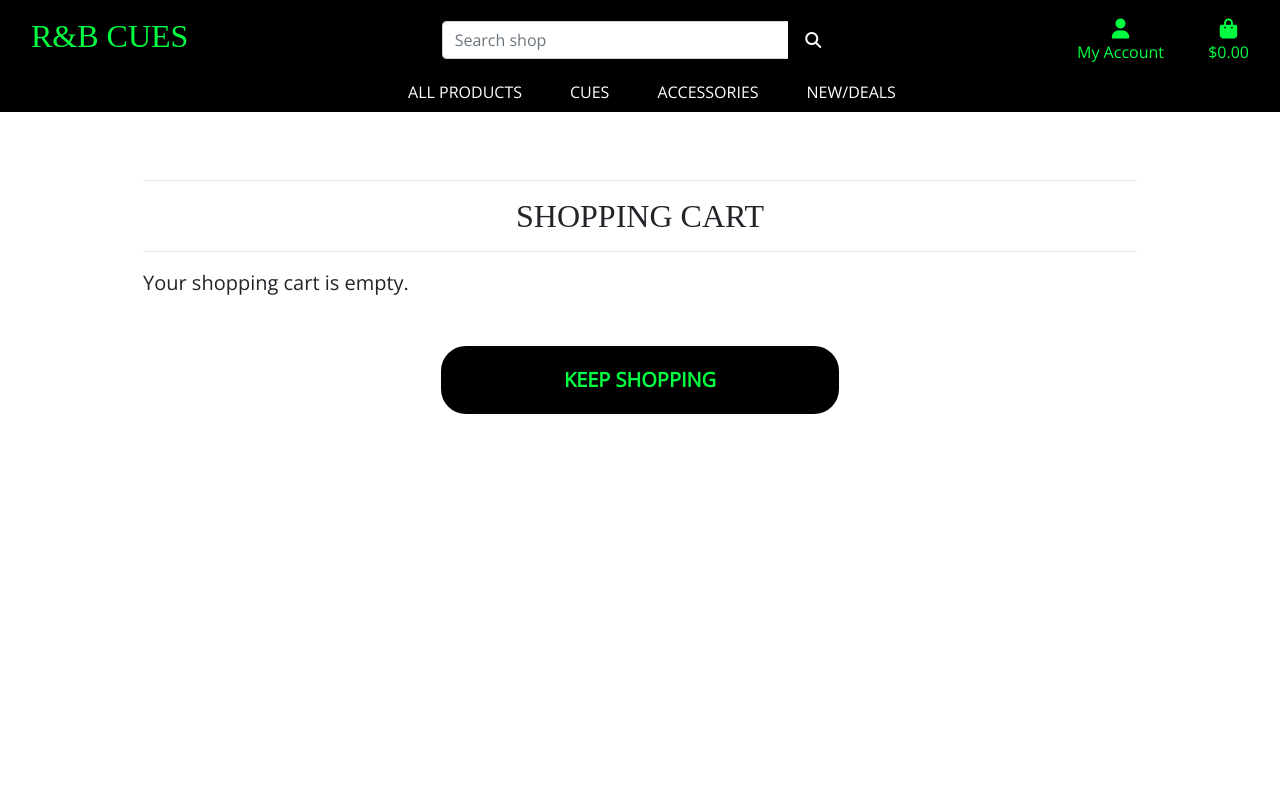
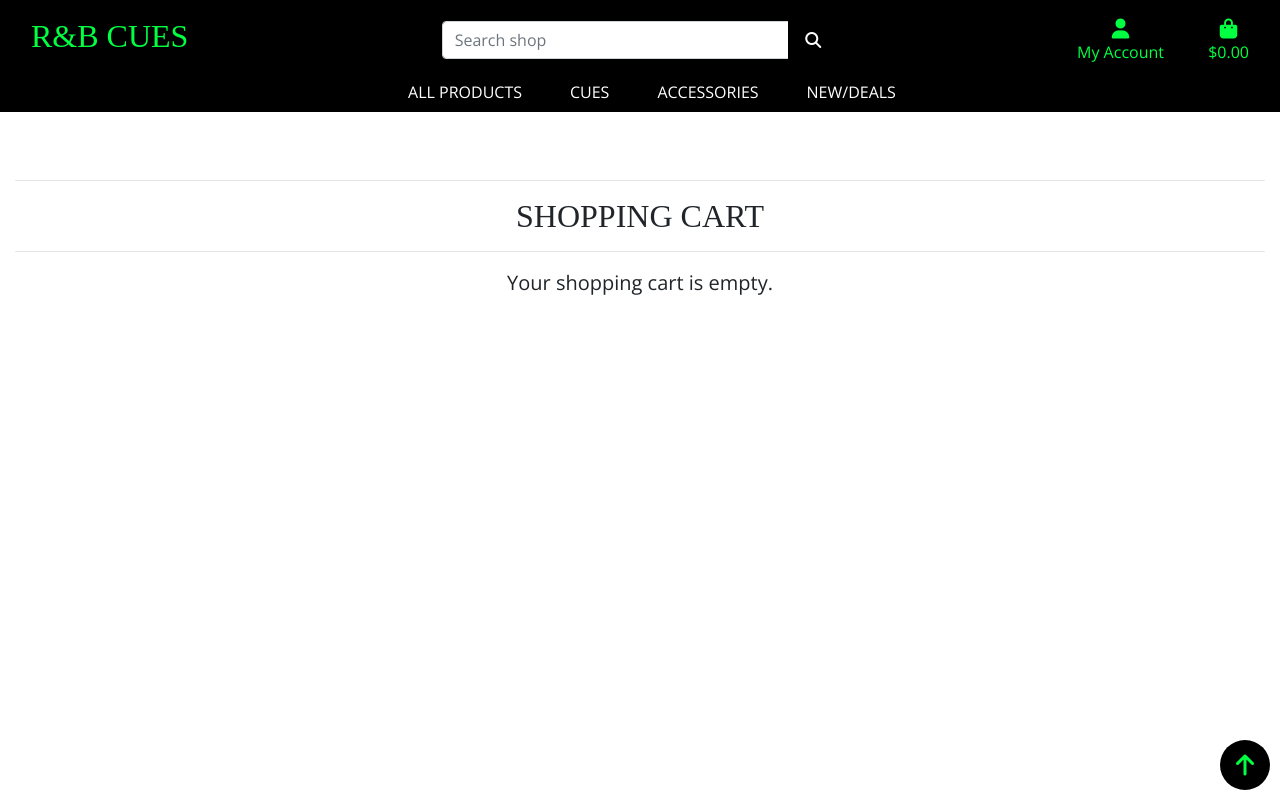
Before and after one commit to Code-Institute-Submissions/rb-cues, a Django app: page /cart/ in a window 1280 px wide. Run offline with Django 3.2, Linux system fonts and the light colour scheme; some libraries are stand-ins or nearby versions; some web fonts are replaced.

Commit message:
Finished Shopping cart page, without includes

```diff
--- a/cart/templates/cart/cart.html
+++ b/cart/templates/cart/cart.html
@@ -11,7 +11,7 @@
 
 {% block content %}
     <div class="overlay"></div>
-    <div class="container mb-2">
+    <div class="container-fluid mb-5">
         <div class="row">
             <div class="col text-center">
                 <hr>
@@ -25,20 +25,142 @@
         </div>
 
         <div class="row">
-            <div class="col">
+            <div class="col text-center">
             {% if cart_items %}
-                <div class="table-responsive rounded"></div>
+
+            <!-- Mobile view -->
+                <div class="d-block d-md-none">
+                    <div class="row">
+                        <div class="col">
+
+                        </div>
+                    </div>
+                    <div class="row">
+                        <div class="col">
+
+                            <p class="text-muted mb-5">
+                                A summary of your cart contents is below
+                            </p>
+                        </div>
+                    </div>
+
+                <!-- Cart items from contexts for mobile view -->
+                    {% for item in cart_items %}
+                        <div class="row">
+                            <div class="col-12 col-sm-6 mb-2">
+
+                            </div>
+                            <div class="col-12 col-sm-6 mb-2">
+
+                            </div>
+                            <div class="col-12 col-sm-6 order-sm-last">
+                                <p class="my-0">
+                                    Price Each: &euro; {{ item.product.price }}
+                                </p>
+                                <p class="my-0">
+                                    Product Total: &euro; {{ item.product_total }}
+                                </p>
+                            </div>
+                            <div class="col-12 col-sm-6">
+
+                            </div>
+                        </div>
+                        <div class="row">
+                            <div class="col">
+                                <hr>
+                            </div>
+                        </div>
+                    {% endfor %}
+
+                    <div class="btt-button shadow-sm rounded-0 border border-black">
+                        <a class="btt-link d-flex h-100">
+                            <i class="fas fa-arrow-up text-black mx-auto my-auto"></i>
+                        </a>
+                    </div>
+                </div>
+
+            <!-- Desktop view -->
+                <div class="table-responsive rounded  d-none d-md-block">
+                    <table class="table table-sm table-borderless">
+                        <thead class="text-black">
+                            <tr>
+                                <th scope="col">
+                                    Product Info
+                                </th>
+                                <th scope="col"></th>
+                                <th scope="col">
+                                    Price
+                                </th>
+                                <th scope="col">
+                                    Qty
+                                </th>
+                                <th scope="col">
+                                    Subtotal
+                                </th>
+                            </tr>
+                        </thead>
+
+                    <!-- Cart items from contexts for desktop view -->
+                        {% for item in cart_items %}
+                            <tr>
+                                <td class="p-3 w-25">
+
+                                </td>
+                                <td class="py-3">
+
+                                </td>
+                                <td class="py-3">
+                                    <p class="my-0">
+                                        &euro; {{ item.product.price }}
+                                    </p>
+                                </td>
+                                <td class="py-3">
+
+                                </td>
+                                <td class="py-3">
+                                    <p class="my-0">
+                                        &euro; {{ item.product_total }}
+                                    </p>
+                                </td>
+                            </tr>
+                            <tr>
+                                <td colspan="5"><hr></td>
+                            </tr>
+                        {% endfor %}
+                        <tr>
+                            <td colspan="5" class="pt-5 text-right">
+
+                            </td>
+                        </tr>
+                        <tr>
+                            <td colspan="5" class="text-right">
+
+                            </td>
+                        </tr>
+                    </table>
+                </div>
             {% else %}
                 <p class="lead mb-5">
                     Your shopping cart is empty.
                 </p>
             {% endif %}
-                <div class="col-12 my-5 shop-now-div">
-                    <a href="/products/" class="shop-now-button btn btn-lg text-uppercase py-3 text-green-rb w-100">
-                        Keep Shopping
-                    </a>
-                </div>
             </div>
         </div>
     </div>
+    <div class="btt-button">
+        <a class="btt-link d-flex h-100">
+            <i class="fas fa-arrow-up text-green-rb mx-auto my-auto"></i>
+        </a>
+    </div>
 {% endblock %}
+
+{% block postloadjs %}
+{{ block.super }}
+
+<script type="text/javascript">
+    // Scroll to top
+    $('.btt-link').click(function(e) {
+        window.scrollTo(0,0)
+    })
+</script>
+{% endblock %}
```
